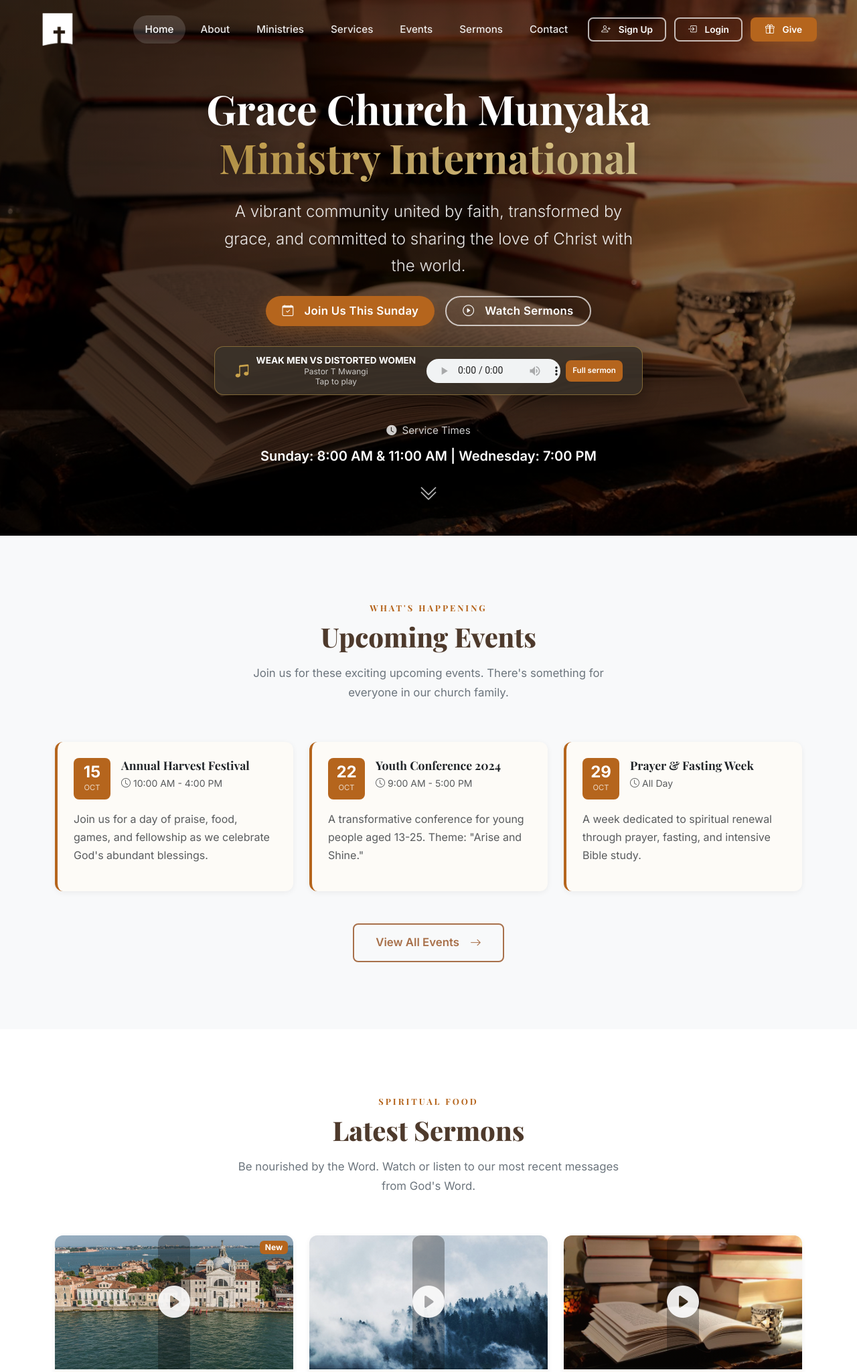
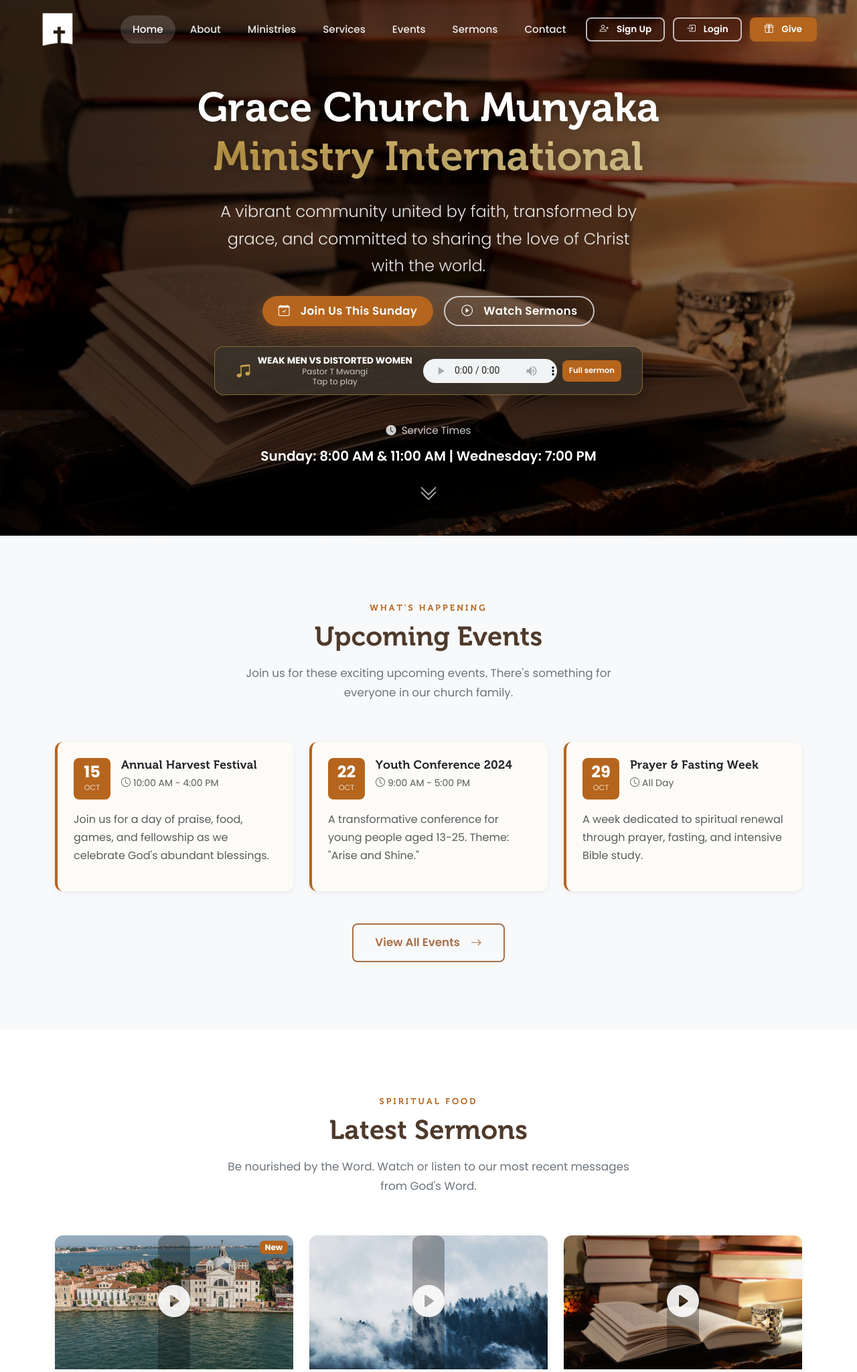
Before and after one commit to mbuguam443/grace-church, a Django app: page / in a window 1280 px wide. Shown: the top 2049 px of the page at 67% size. Run offline with Django 4.2, Linux system fonts and the light colour scheme; data comes from the database, SQL or seed files in the repository; data that the repository does not hold is empty.

Commit message:
Replace fonts with Museo (headings) and Poppins (body)

```diff
--- a/static/css/public.css
+++ b/static/css/public.css
@@ -1,3 +1,16 @@
+@font-face {
+    font-family: 'Museo';
+    font-style: normal;
+    font-weight: 300;
+    src: url('../fonts/museo300.woff') format('woff');
+}
+@font-face {
+    font-family: 'Museo';
+    font-style: normal;
+    font-weight: 700;
+    src: url('../fonts/museo700.woff') format('woff');
+}
+
 :root {
     --primary: #A8704A;
     --primary-dark: #7E4F2D;
@@ -26,9 +39,15 @@
 * { margin: 0; padding: 0; box-sizing: border-box; }
 
 body {
-    font-family: 'Segoe UI', system-ui, -apple-system, sans-serif;
+    font-family: 'Poppins', 'Segoe UI', system-ui, -apple-system, sans-serif;
     color: var(--dark); line-height: 1.7;
     overflow-x: hidden;
+}
+
+h1, h2, h3, h4, h5, h6 {
+    font-family: 'Museo', 'Poppins', sans-serif;
+    font-weight: 700;
+    letter-spacing: 0.2px;
 }
 
 a { text-decoration: none; transition: all 0.3s ease; }
--- a/templates/admin/base.html
+++ b/templates/admin/base.html
@@ -14,6 +14,7 @@
     {% endif %}
     <link href="https://cdn.jsdelivr.net/npm/bootstrap@5.3.0/dist/css/bootstrap.min.css" rel="stylesheet">
     <link href="https://cdn.jsdelivr.net/npm/bootstrap-icons@1.10.0/font/bootstrap-icons.css" rel="stylesheet">
+    <link href="https://fonts.googleapis.com/css2?family=Poppins:wght@300;400;500;600;700&display=swap" rel="stylesheet">
     <link href="{% static 'css/admin.css' %}?v=4" rel="stylesheet">
     <style>
         :root {
--- a/templates/public/base.html
+++ b/templates/public/base.html
@@ -14,11 +14,11 @@
     {% endif %}
     <link href="https://cdn.jsdelivr.net/npm/bootstrap@5.3.3/dist/css/bootstrap.min.css" rel="stylesheet">
     <link href="https://cdn.jsdelivr.net/npm/bootstrap-icons@1.11.3/font/bootstrap-icons.min.css" rel="stylesheet">
-    <link href="https://fonts.googleapis.com/css2?family=Playfair+Display:wght@400;600;700;800&family=Inter:wght@300;400;500;600;700&display=swap" rel="stylesheet">
+    <link href="https://fonts.googleapis.com/css2?family=Poppins:wght@300;400;500;600;700&display=swap" rel="stylesheet">
     <link href="{% static 'css/public.css' %}?v=4" rel="stylesheet">
     <style>
-        body { font-family: 'Inter', sans-serif; }
-        h1, h2, h3, h4, h5, h6 { font-family: 'Playfair Display', serif; }
+        body { font-family: 'Poppins', 'Segoe UI', system-ui, sans-serif; }
+        h1, h2, h3, h4, h5, h6 { font-family: 'Museo', 'Poppins', sans-serif; letter-spacing: 0.2px; }
         :root {
             --primary: {{ church_settings.primary_color|default:'#A8704A' }};
             --secondary: {{ church_settings.secondary_color|default:'#4E3A2C' }};
--- a/templates/public/home.html
+++ b/templates/public/home.html
@@ -341,7 +341,7 @@
     .gc-audio-info { display: flex; align-items: center; gap: 10px; min-width: 0; }
     .gc-audio-icon { color: var(--gold, #C9A24B); font-size: 1.4rem; }
     .gc-audio-info div { display: flex; flex-direction: column; line-height: 1.25; }
-    .gc-audio-info strong { font-size: .85rem; font-family: 'Inter', sans-serif; white-space: nowrap; overflow: hidden; text-overflow: ellipsis; }
+    .gc-audio-info strong { font-size: .85rem; font-family: 'Poppins', sans-serif; white-space: nowrap; overflow: hidden; text-overflow: ellipsis; }
     .gc-audio-info span { font-size: .75rem; opacity: .75; }
     .gc-audio-mode { color: var(--gold, #C9A24B); font-weight: 600; opacity: 1; }
     .gc-audio-controls { display: flex; align-items: center; gap: 8px; min-width: 0; }
```
Also changed, not shown: static/css/admin.css (+20 -1 lines), static/fonts/museo300.woff (added), static/fonts/museo700.woff (added).
